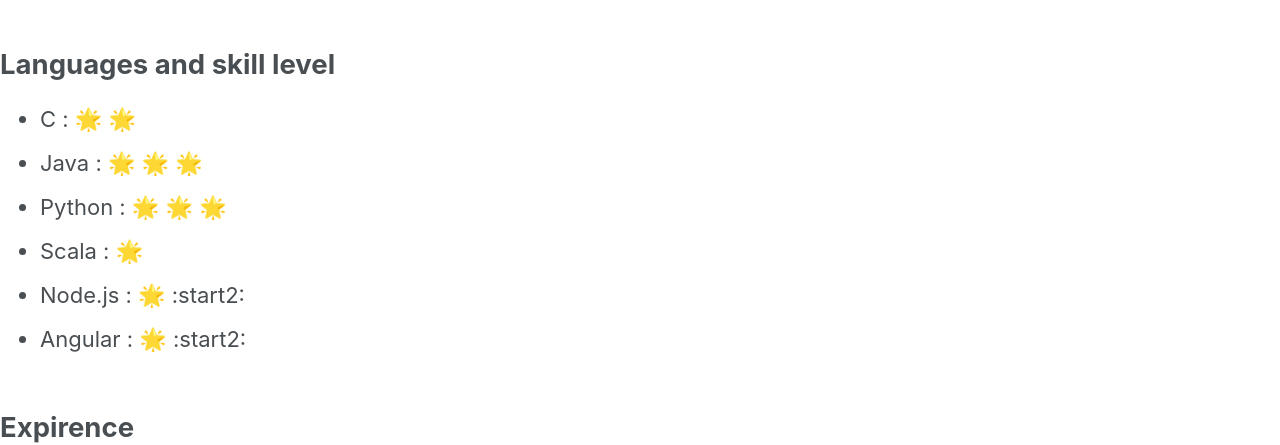
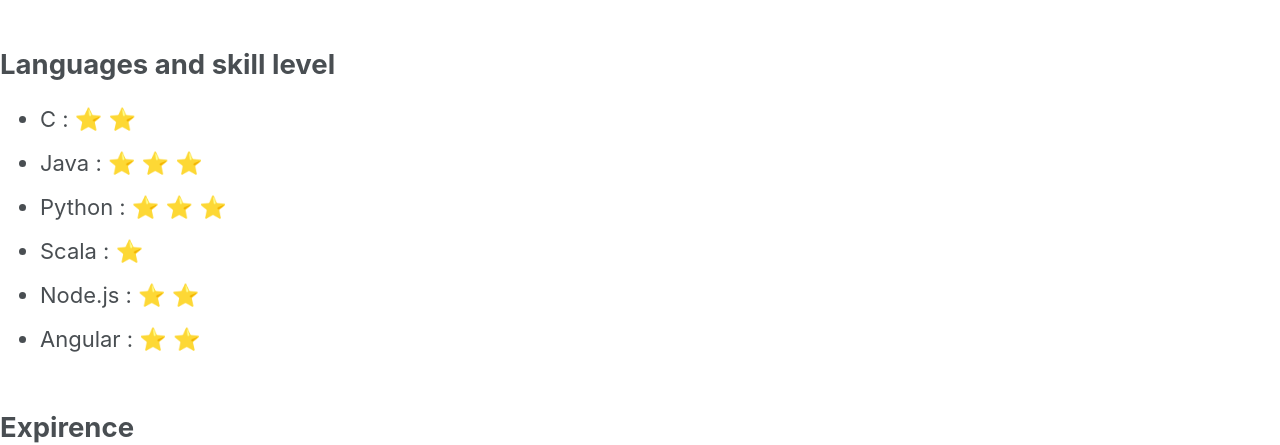
Before and after one commit to hsb0202/hsb0202.github.io, a Jekyll site: the page built from _pages/about.md, in a window 1280 px wide. Shown: the part 283-728 px from the top of the page. Built offline with Jekyll 4.4.1, drawn with Linux system fonts in a browser that asks for light colours; nearby versions of some CDN libraries; emoji names are drawn with the system emoji font; our own code applies the rules of GitHub Pages for plain Markdown files; some of the changed lines change nothing that is shown.

Commit message:
Update about.md

```diff
--- a/_pages/about.md
+++ b/_pages/about.md
@@ -8,12 +8,12 @@
 - Job : Developer
 
 ## Languages and skill level
-- C : :star2: :star2:
-- Java : :star2: :star2: :star2:
-- Python : :star2: :star2: :star2:
-- Scala : :star2:
-- Node.js : :star2: :start2:
-- Angular : :star2: :start2:
+- C : :star: :star:
+- Java : :star: :star: :star:
+- Python : :star: :star: :star:
+- Scala : :star:
+- Node.js : :star: :star:
+- Angular : :star: :star:
 
 ## Expirence
  - ELK
```
